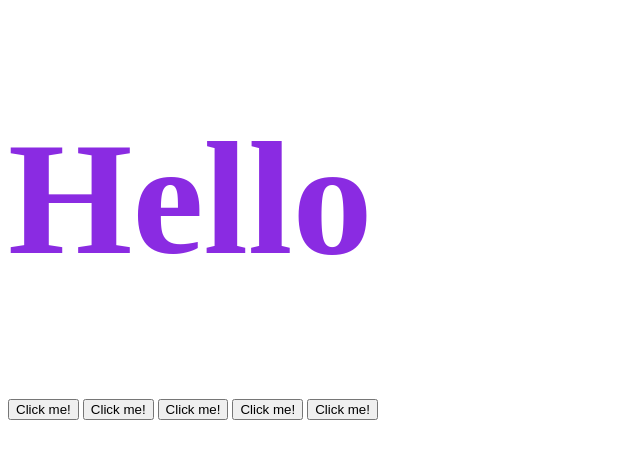
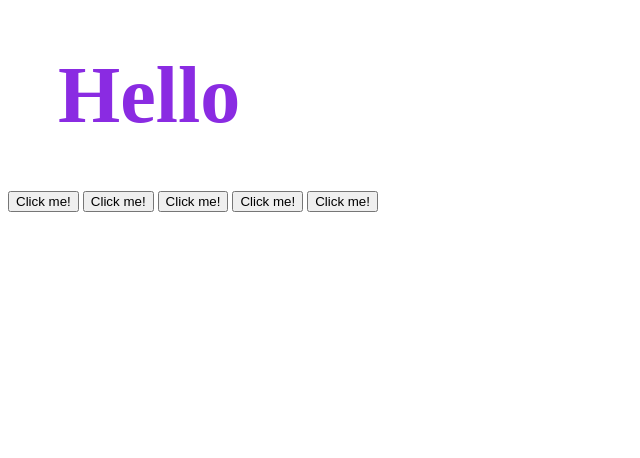
Before and after one commit to navinxqz/Web-dev-learning, a plain HTML site: page jQuery/index.html in a window 1280 px wide. Shown: the whole page, without its empty margins (0-640 px from the left). Drawn offline with nearby package versions, Linux system fonts and the light colour scheme.

Commit message:
multi cls in jQ

```diff
--- a/jQuery/index.js
+++ b/jQuery/index.js
@@ -1 +1 @@
-$("h1").addClass("big");
+$("h1").addClass("big margin50");
--- a/jQuery/styles.css
+++ b/jQuery/styles.css
@@ -1,4 +1,7 @@
 .big{
-    font-size: 10rem;
+    font-size: 5rem;
     color: blueviolet;
 }
+.margin50{
+    margin: 50px;
+}
```
